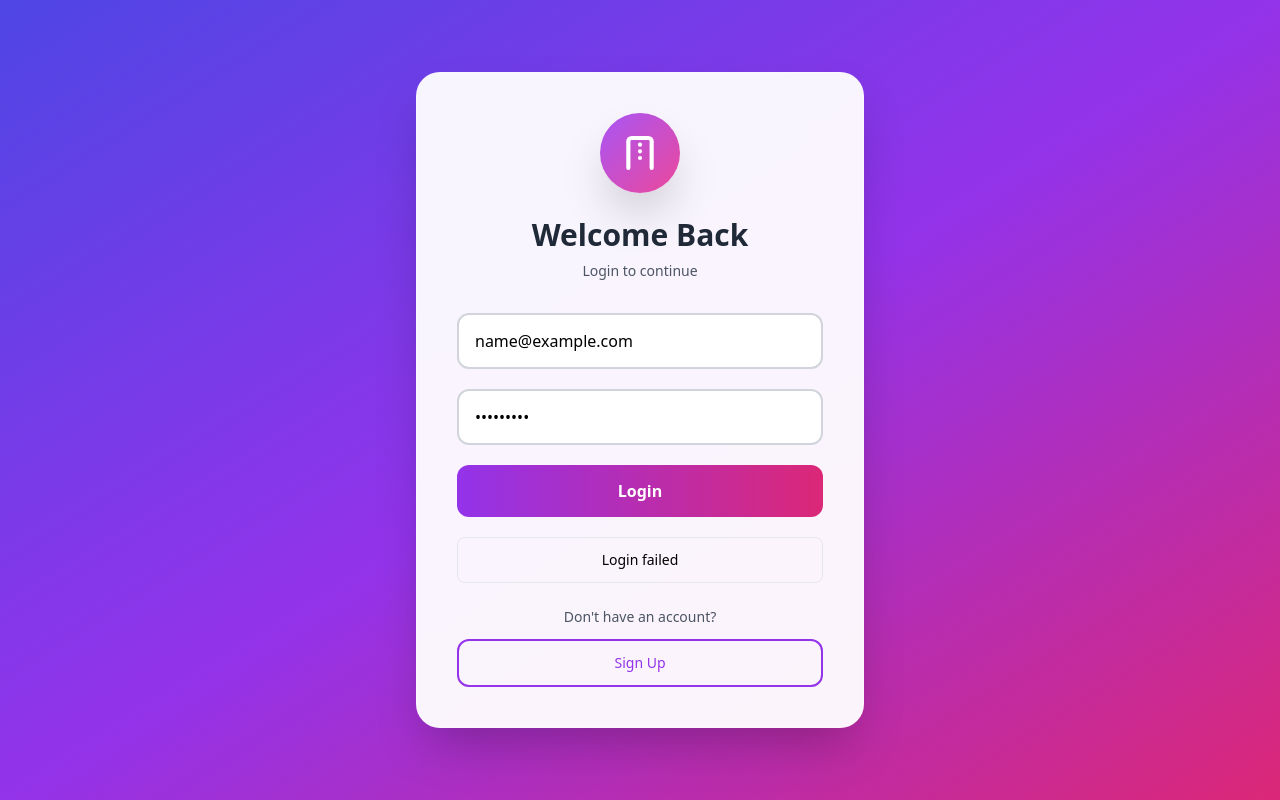
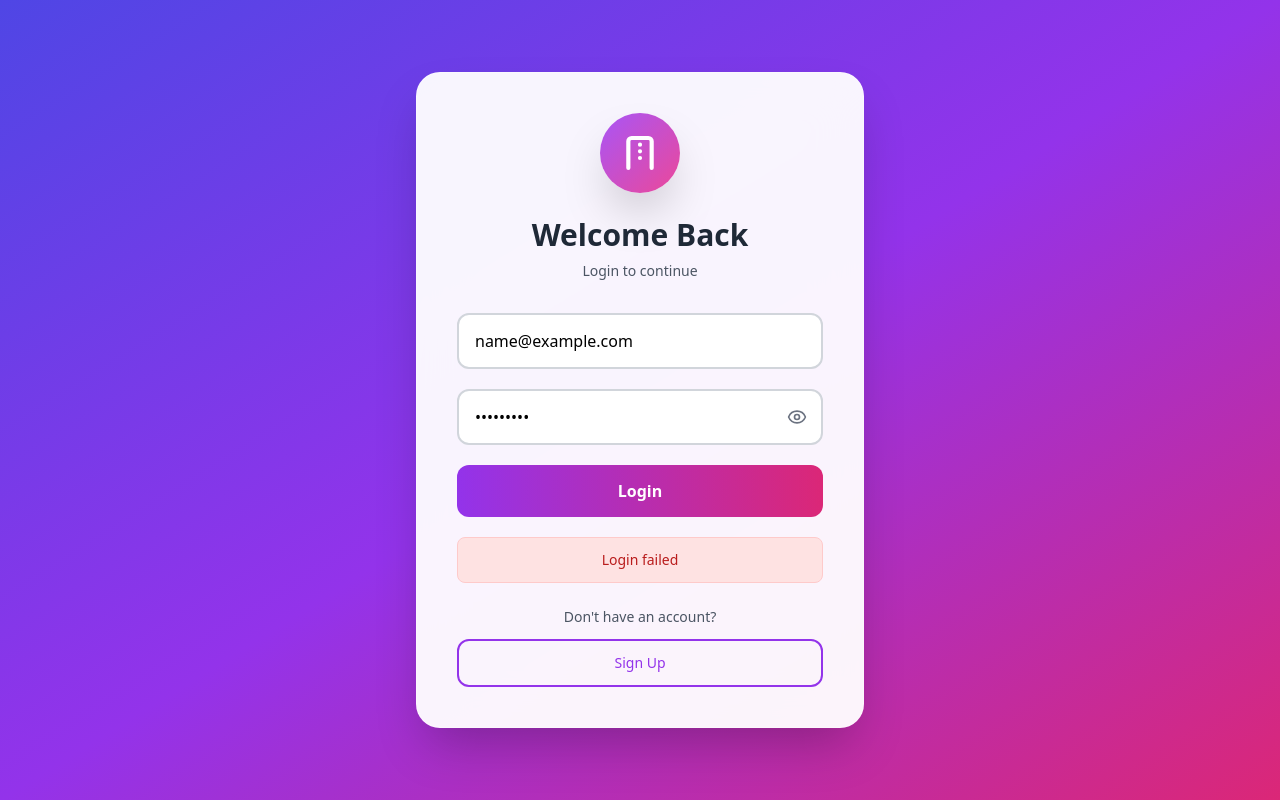
Before and after one commit to mohanapriya-smlnexgen/Billing, a React (Vite) app in the folder frontend/: page / in a window 1280 px wide. Both pictures are taken after typing "name@example.com", "Sample123" into the empty fields and a click on the button "Login". Built offline with nearby package versions, Linux system fonts and the light colour scheme; no server answers.

Commit message:
added the password view and hide option

```diff
--- a/frontend/src/admin/pages/Login.jsx
+++ b/frontend/src/admin/pages/Login.jsx
@@ -2,12 +2,14 @@
 import React, { useState } from "react";
 import { useNavigate } from "react-router-dom";
 import API from "../../api";
+import { Eye, EyeOff } from "lucide-react";   // ← Add this import
 
 const Login = () => {
   const navigate = useNavigate();
   const [form, setForm] = useState({ identifier: "", password: "" });
   const [message, setMessage] = useState("");
   const [loading, setLoading] = useState(false);
+  const [showPassword, setShowPassword] = useState(false);   // ← New state
 
   const handleChange = (e) =>
     setForm({ ...form, [e.target.name]: e.target.value });
@@ -25,14 +27,12 @@ const Login = () => {
 
       const { user, access, refresh } = res.data;
 
-      // Save tokens
       localStorage.setItem("access_token", access);
       localStorage.setItem("refresh_token", refresh);
       localStorage.setItem("user", JSON.stringify(user));
 
       setMessage("Login successful! Redirecting...");
 
-      // ✅ DIRECT REDIRECT (NO ROLE)
       setTimeout(() => {
         navigate("/menu");
       }, 800);
@@ -66,6 +66,7 @@ const Login = () => {
         </p>
 
         <form onSubmit={handleSubmit} className="space-y-5">
+          {/* Username/Email Field */}
           <input
             type="text"
             name="identifier"
@@ -73,26 +74,41 @@ const Login = () => {
             value={form.identifier}
             onChange={handleChange}
             required
-            className="w-full px-4 py-3.5 rounded-xl border-2 border-gray-300"
+            className="w-full px-4 py-3.5 rounded-xl border-2 border-gray-300 focus:border-purple-500 focus:outline-none"
           />
 
+          {/* Password Field with Toggle */}
+          <div className="relative">
             <input
-            type="password"
+              type={showPassword ? "text" : "password"}
               name="password"
               placeholder="Password"
               value={form.password}
               onChange={handleChange}
               required
-            className="w-full px-4 py-3.5 rounded-xl border-2 border-gray-300"
+              className="w-full px-4 py-3.5 rounded-xl border-2 border-gray-300 focus:border-purple-500 focus:outline-none pr-12"
             />
+
+            <button
+              type="button"
+              onClick={() => setShowPassword(!showPassword)}
+              className="absolute right-4 top-1/2 -translate-y-1/2 text-gray-500 hover:text-gray-700 transition-colors"
+            >
+              {showPassword ? (
+                <EyeOff size={20} />
+              ) : (
+                <Eye size={20} />
+              )}
+            </button>
+          </div>
 
           <button
             type="submit"
             disabled={loading}
-            className={`w-full py-3.5 rounded-xl font-semibold text-white ${
+            className={`w-full py-3.5 rounded-xl font-semibold text-white transition-all ${
               loading
-                ? "bg-gray-400"
-                : "bg-gradient-to-r from-purple-600 to-pink-600"
+                ? "bg-gray-400 cursor-not-allowed"
+                : "bg-gradient-to-r from-purple-600 to-pink-600 hover:brightness-105"
             }`}
           >
             {loading ? "Logging in..." : "Login"}
@@ -100,7 +116,11 @@ const Login = () => {
         </form>
 
         {message && (
-          <div className="mt-5 p-3 rounded-lg text-center text-sm border">
+          <div className={`mt-5 p-3 rounded-lg text-center text-sm border ${
+            message.includes("successful")
+              ? "bg-green-100 text-green-700 border-green-200"
+              : "bg-red-100 text-red-700 border-red-200"
+          }`}>
             {message}
           </div>
         )}
@@ -109,7 +129,7 @@ const Login = () => {
           <p className="mb-3">Don't have an account?</p>
           <button
             onClick={() => navigate("/signup")}
-            className="w-full py-3 rounded-xl text-purple-600 border-2 border-purple-600"
+            className="w-full py-3 rounded-xl text-purple-600 border-2 border-purple-600 hover:bg-purple-50 transition-colors"
           >
             Sign Up
           </button>
```
Lines whose indentation alone changed are shown as unchanged.
